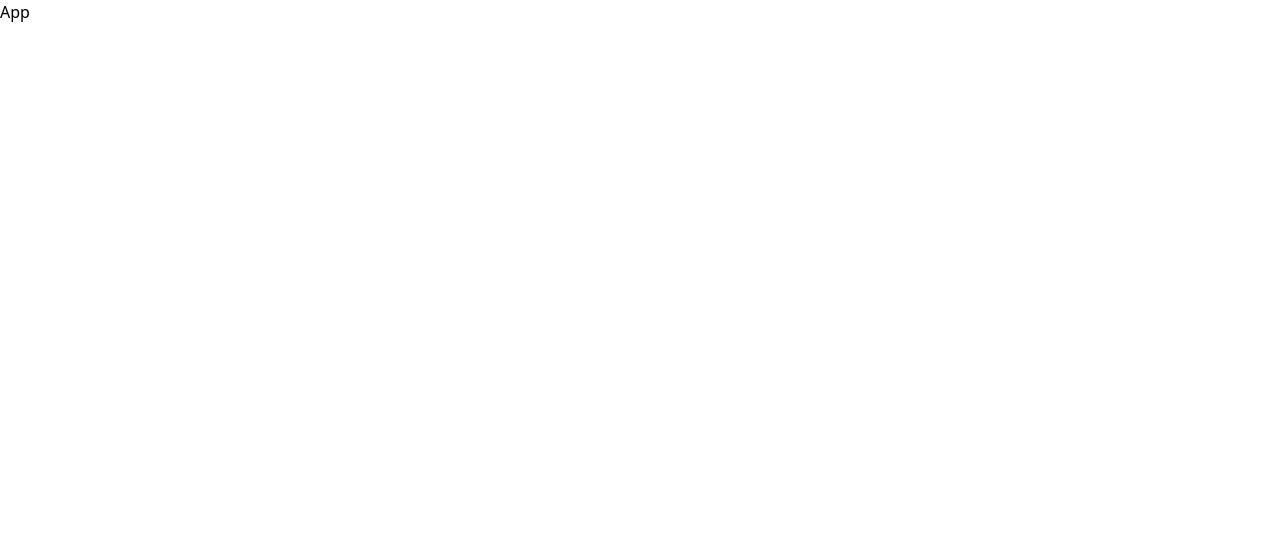
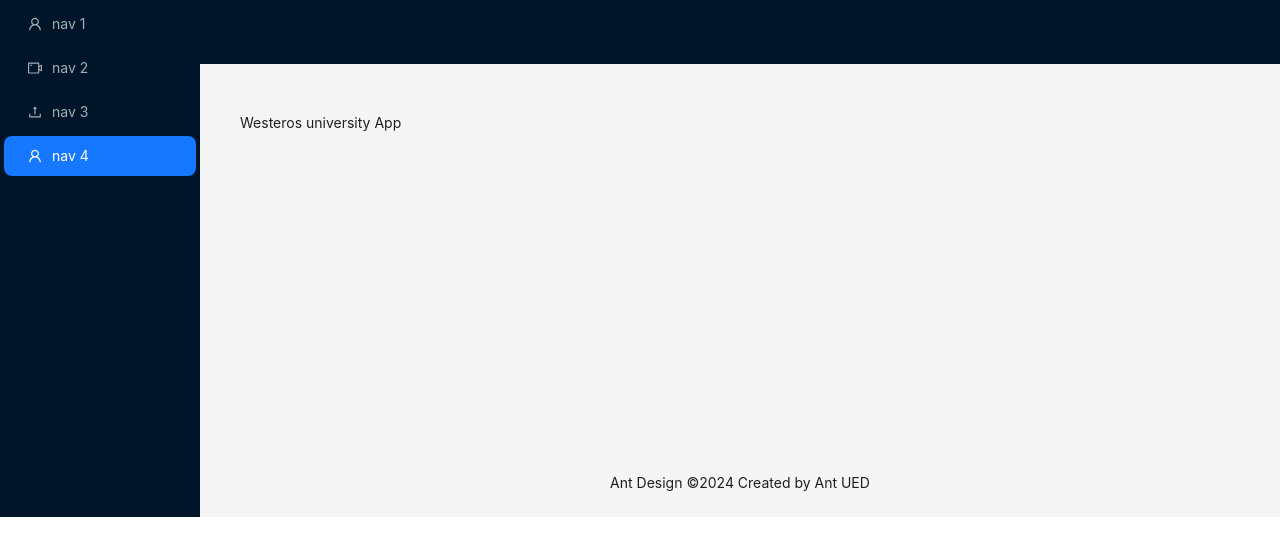
Before and after one commit to Bakhtiar2000/Westeros-University-Frontend, a React (Vite) app: page / in a window 1280 px wide. Shown: the top 556 px of the page. Built offline with nearby package versions, Linux system fonts and the light colour scheme.

Commit message:
added layout

```diff
--- a/src/App.tsx
+++ b/src/App.tsx
@@ -1,9 +1,10 @@
 import "./App.css";
+import MainLayout from "./components/layout/MainLayout";
 
 function App() {
   return (
     <div>
-      <p>App</p>
+      <MainLayout />
     </div>
   );
 }
--- /dev/null
+++ b/src/components/layout/AdminLayout.tsx
@@ -0,0 +1,9 @@
+const AdminLayout = () => {
+  return (
+    <div>
+      <p>Agaya admin</p>
+    </div>
+  );
+};
+
+export default AdminLayout;
--- /dev/null
+++ b/src/components/layout/MainLayout.tsx
@@ -0,0 +1,62 @@
+import { Layout, Menu } from "antd";
+import {
+  UploadOutlined,
+  UserOutlined,
+  VideoCameraOutlined,
+} from "@ant-design/icons";
+import React from "react";
+const { Header, Content, Footer, Sider } = Layout;
+
+const items = [
+  UserOutlined,
+  VideoCameraOutlined,
+  UploadOutlined,
+  UserOutlined,
+].map((icon, index) => ({
+  key: String(index + 1),
+  icon: React.createElement(icon),
+  label: `nav ${index + 1}`,
+}));
+
+const MainLayout = () => {
+  return (
+    <Layout>
+      <Sider
+        breakpoint="lg"
+        collapsedWidth="0"
+        onBreakpoint={(broken) => {
+          console.log(broken);
+        }}
+        onCollapse={(collapsed, type) => {
+          console.log(collapsed, type);
+        }}
+      >
+        <div className="demo-logo-vertical" />
+        <Menu
+          theme="dark"
+          mode="inline"
+          defaultSelectedKeys={["4"]}
+          items={items}
+        />
+      </Sider>
+      <Layout>
+        <Header style={{ padding: 0 }} />
+        <Content style={{ margin: "24px 16px 0" }}>
+          <div
+            style={{
+              padding: 24,
+              minHeight: 360,
+            }}
+          >
+            <p>Westeros university App</p>
+          </div>
+        </Content>
+        <Footer style={{ textAlign: "center" }}>
+          Ant Design ©{new Date().getFullYear()} Created by Ant UED
+        </Footer>
+      </Layout>
+    </Layout>
+  );
+};
+
+export default MainLayout;
```
Also changed, not shown: 1 other file (tests, documents, lock files or other folders).
